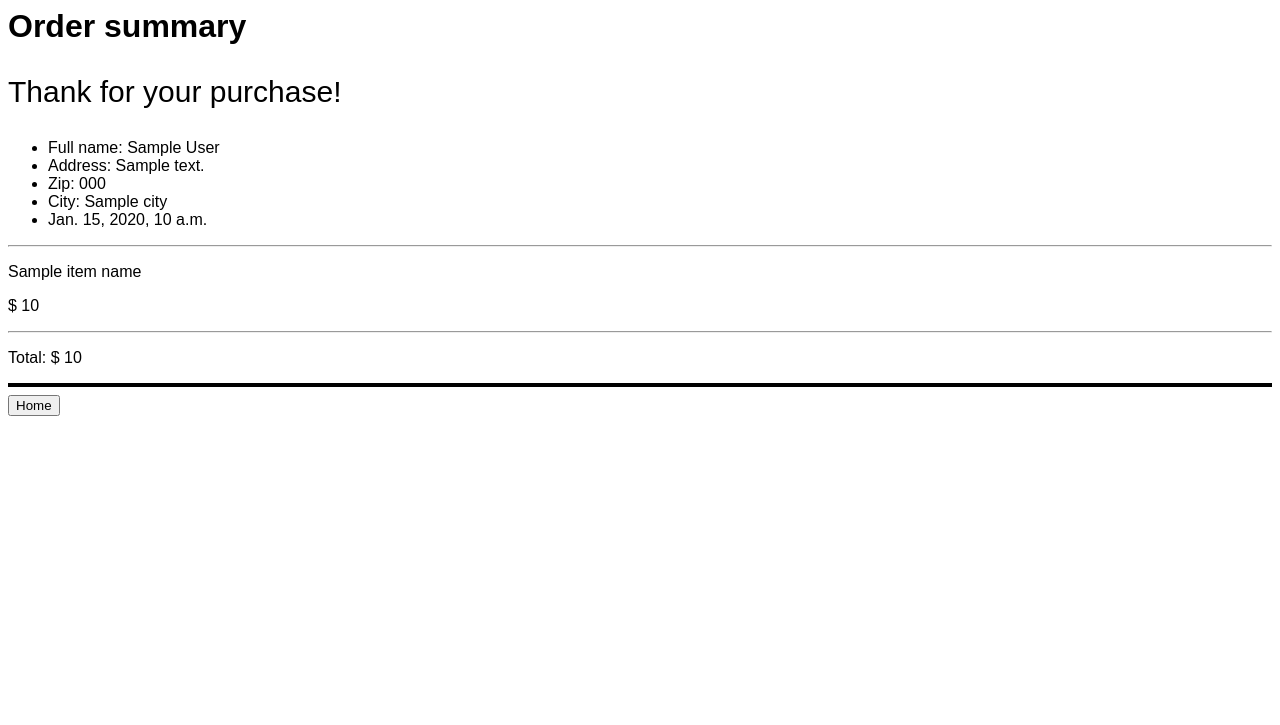
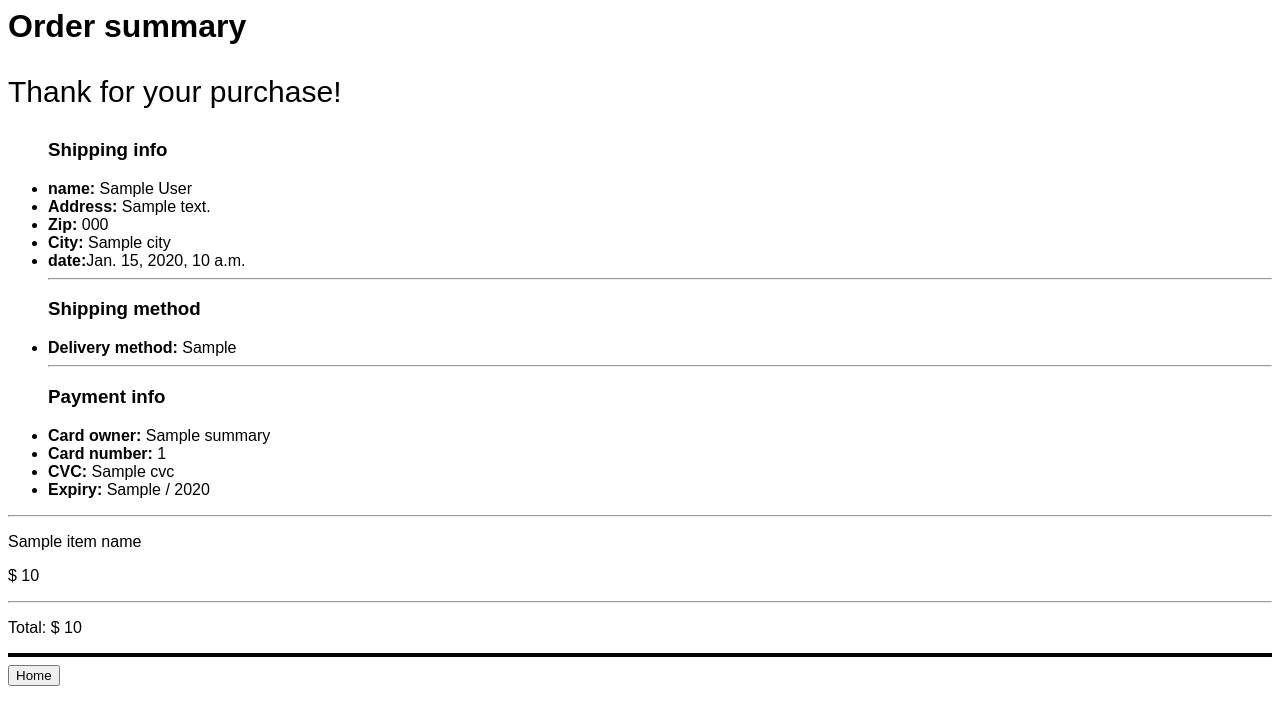
Before and after one commit to T-220-VLN2-H2/Code, a Django app: template core/templates/checkout/summary.html in a window 1280 px wide. Shown: the top 725 px of the page. Run offline with Django 4.2, Linux system fonts and the light colour scheme; the template is opened without the code that fills it: most values are stand-ins (such as "Sample title", 1, 10 or a date in 2020); parts of the project's set-up code (start-up, migrations or seed data) failed here and were passed over.

Commit message:
Changes to summary, still few bugs to squash

```diff
--- a/core/models/delivery_details.py
+++ b/core/models/delivery_details.py
@@ -8,7 +8,7 @@ class DeliveryMethod(models.Model):
         ("DS", "Delivery service"),
         ("PU", "Pick up"),
         ("PB", "Postbox"),
-        ("SWS", "Speak with seller"),
+        ("SWS", "Speak with seller")
     )
     bid_id = models.ForeignKey(UserBids, on_delete=models.CASCADE)
     del_choice = models.CharField(choices=DEL_METHOD, max_length=128)
--- a/core/templates/checkout/summary.html
+++ b/core/templates/checkout/summary.html
@@ -8,11 +8,27 @@
                 <p class="my-5 mx-5" style="font-size: 30px;">Thank for your purchase!</p>
                 <div class="row">
                   <ul class="list-unstyled">
-                    <li class="text-black">Full name: {{ summary.full_name }}</li>
-                    <li class="text-black">Address: {{ summary.address }}</li>
-                    <li class="text-black">Zip: {{ summary.postal_code }}</li>
-                    <li class="text-black">City: {{ summary.city }}</li>
-                    <li class="text-black mt-1">{{ date }}</li>
+                    <div class="col-xl-10">
+                        <h3>Shipping info</h3>
+                        <li class="text-black"><b>name:</b>  {{ summary.full_name }}</li>
+                        <li class="text-black"><b>Address:</b> {{ summary.address }}</li>
+                        <li class="text-black"><b>Zip:</b> {{ summary.postal_code }}</li>
+                        <li class="text-black"><b>City:</b> {{ summary.city }}</li>
+                        <li class="text-black mt-1"><b>date:</b>{{ date }}</li>
+                    </div>
+                    <hr>
+                    <div class="col-xl-10">
+                        <h3>Shipping method</h3>
+                        <li class="text-black"><b>Delivery method:</b> {{ summary.del_choice }}</li>
+                    </div>
+                    <hr>
+                    <div class="col-xl-10">
+                        <h3>Payment info</h3>
+                        <li class="text-black"><b>Card owner:</b> {{ summary.cardholder_name }}</li>
+                        <li class="text-black"><b>Card number:</b> {{ summary.card_number }}</li>
+                        <li class="text-black"><b>CVC:</b> {{ summary.cvc }}</li>
+                        <li class="text-black"><b>Expiry:</b> {{ summary.expiry_month }} / {{ summary.expiry_year }}</li>
+                    </div>
                   </ul>
                   <hr>
                   <div class="col-xl-10">
--- a/firesale/settings.py
+++ b/firesale/settings.py
@@ -1,11 +1,8 @@
 """
 Django settings for firesale project.
-
 Generated by 'django-admin startproject' using Django 4.0.4.
-
 For more information on this file, see
 https://docs.djangoproject.com/en/4.0/topics/settings/
-
 For the full list of settings and their values, see
 https://docs.djangoproject.com/en/4.0/ref/settings/
 """
```
Also changed, not shown: core/services/order_service.py (+7 -13 lines), core/views/checkout.py (+17 -6 lines).
